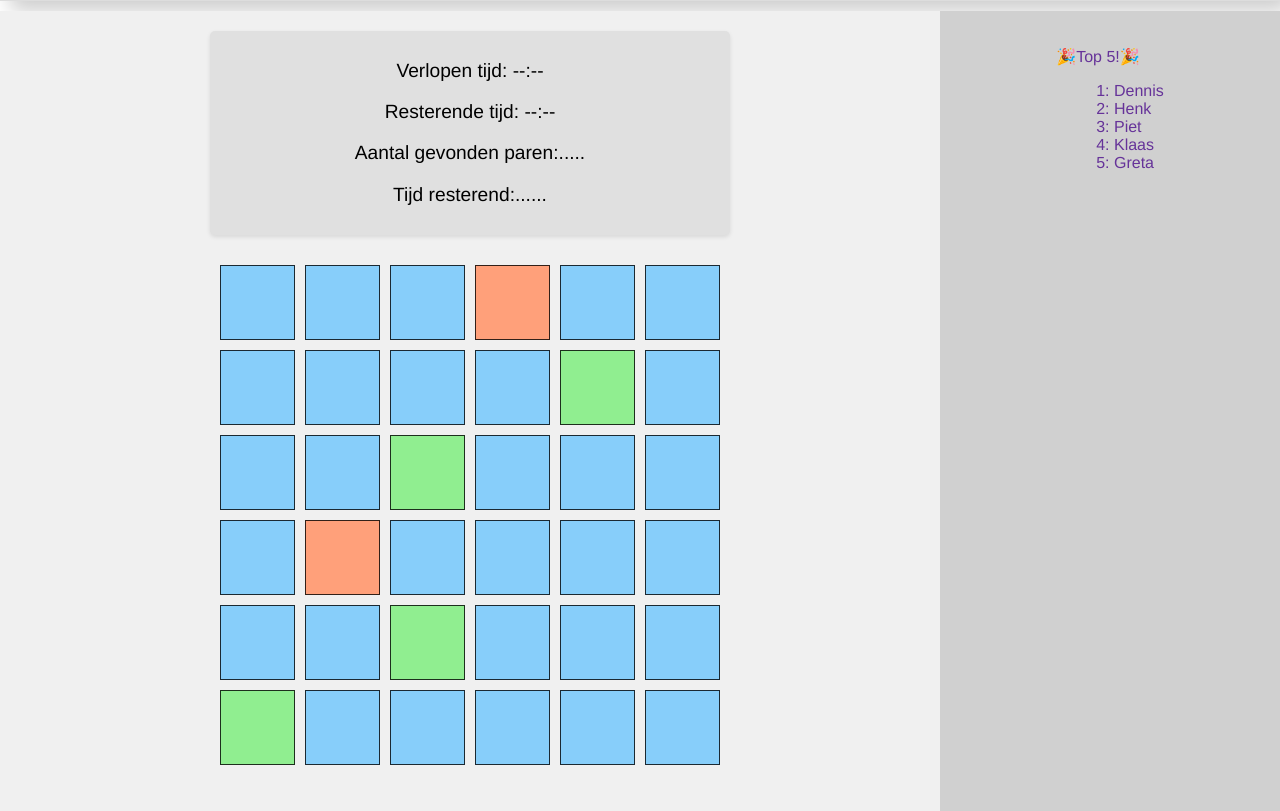
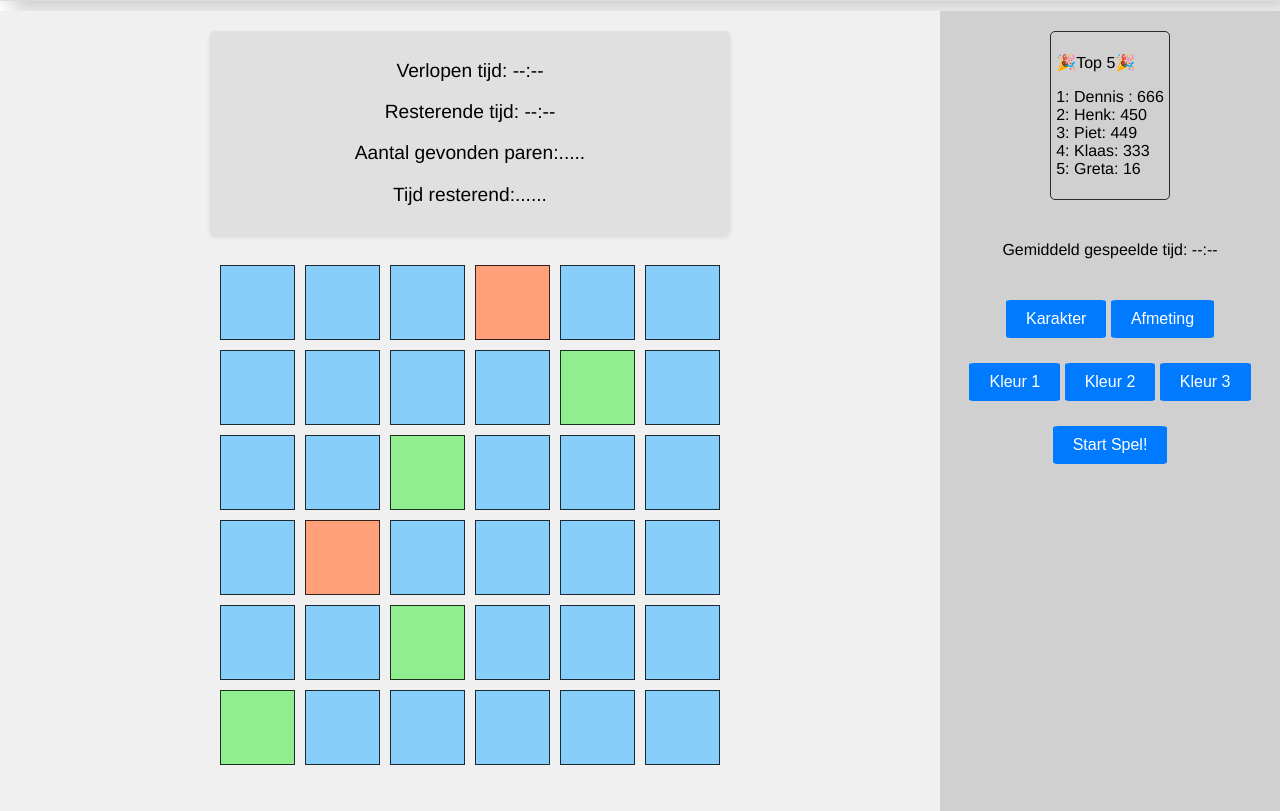
Before and after one commit to roosdennis/Webtech3, a plain HTML site: page Memory/index.html in a window 1280 px wide. Shown: the part 101-912 px from the top of the page. Drawn offline with Linux system fonts and the light colour scheme; a script that the page names is missing.

Commit message:
Eerste inlevermoment gereed

```diff
--- a/Memory/index.html
+++ b/Memory/index.html
@@ -59,15 +59,44 @@
         </div>
         <div class="column column-small">
             <div class="topvijf">
-                <p>🎉Top 5!🎉</p>
+                <p>🎉Top 5🎉</p>
                 <ul>
-                    <li>1: Dennis</li>
-                    <li>2: Henk</li>
-                    <li>3: Piet</li>
-                    <li>4: Klaas</li>
-                    <li>5: Greta</li>
+                    <li>1: Dennis : 666</li>
+                    <li>2: Henk: 450</li>
+                    <li>3: Piet: 449</li>
+                    <li>4: Klaas: 333</li>
+                    <li>5: Greta: 16</li>
                 </ul>
             </div>
+            <div>
+                <p>Gemiddeld gespeelde tijd: --:--</p>
+            </div>
+                <div>
+                    <div class="dropdown">
+                        <button class="dropbtn">Karakter</button>
+                        <div class="dropdown-content">
+                        <a href="#">*</a>
+                        <a href="#">#</a>
+                        <a href="#">@</a>
+                        </div>
+                    </div>
+                    <div class="dropdown">
+                        <button class="dropbtn">Afmeting</button>
+                        <div class="dropdown-content">
+                        <a href="#">2</a>
+                        <a href="#">4</a>
+                        <a href="#">8</a>
+                        <a href="#">16</a>
+                        <a href="#">32</a>
+                    </div>
+                </div>
+            </div>
+            <div>
+                <button>Kleur 1</button>
+                <button>Kleur 2</button>
+                <button>Kleur 3</button>
+            </div>
+            <button>Start Spel!</button>
         </div>
     </div>
     <script src="script.js"></script>
--- a/Memory/styles.css
+++ b/Memory/styles.css
@@ -84,16 +84,65 @@ body {
     flex: 1;
     display: flex;
     flex-direction: column;
-    gap: 20px;
+    gap: 25px;
     align-items: center;
 
 }
 
 .topvijf {
-    color:rebeccapurple;
+    border: 1px solid rgba(0, 0, 0, 0.8);
+    border-radius: 5px;
+    padding: 5px;
 }
 
 .topvijf ul {
     list-style-type: none;
-    margin: 0;
+    padding: 0;
 }
+
+button {
+    background-color: #007bff;
+    color: #fff;
+    border: none;
+    padding: 10px 20px;
+    border-radius: 5%;
+    cursor: pointer;
+    font-size: 16px;
+}
+
+.dropdown {
+    position: relative;
+    display: inline-block;
+}
+
+.dropdown-content {
+    display: none;
+    position: absolute;
+    background-color: #f9f9f9;
+    min-width: 160px;
+    box-shadow: 0px 8px 16px 0px rgba(0,0,0,0.2);
+    z-index: 1;
+}
+
+.dropdown-content a {
+    color: black;
+    padding: 12px 16px;
+    text-decoration: none;
+    display: block;
+}
+
+.dropdown-content a:hover {background-color: #f1f1f1}
+
+  .dropdown:hover .dropdown-content {
+    display: block;
+}
+
+.dropdown:hover .dropbtn {
+    background-color: #3e8e41;
+}
+
+@media only screen and (max-width: 750px) {
+    .mainbody {
+      flex-direction: column;
+    }
+  }
```
